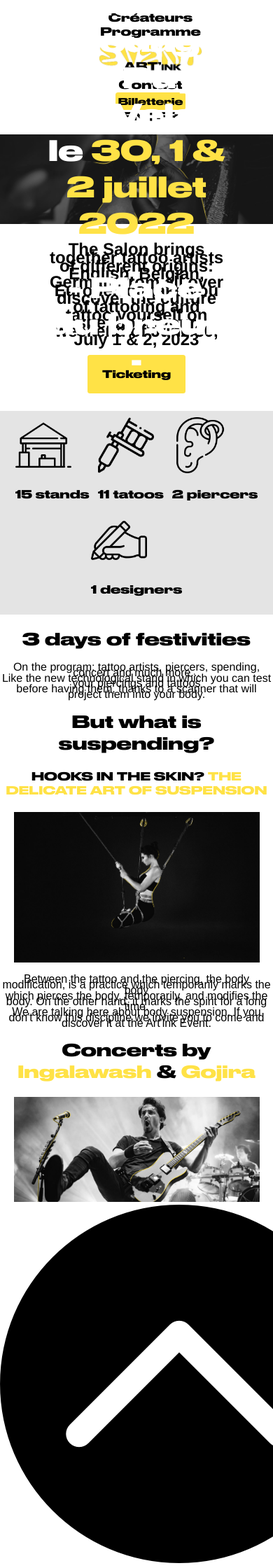
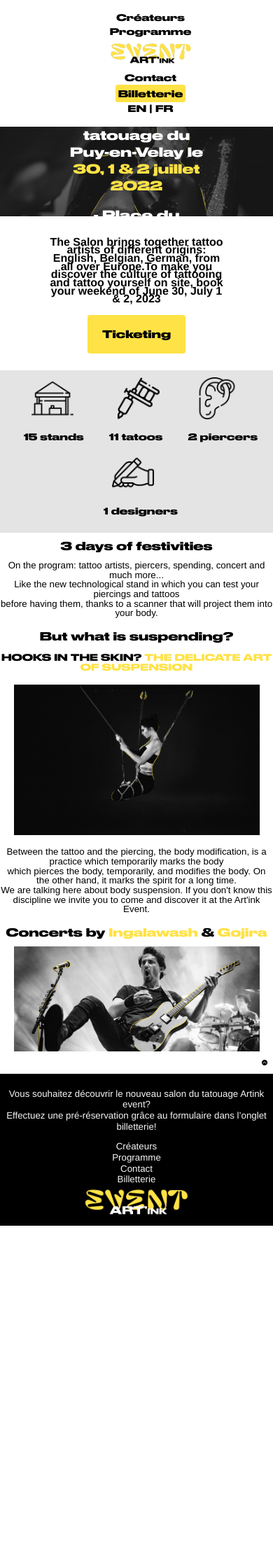
Before and after one commit to varomeas/CdPArt-inkEvent, a PHP site: page /?lang=en in a window 390 px wide; the page is wider, and only the part inside the window is pictured. Shown: the top 2240 px of that part at 70% size. After the commit the page ends 1751 px from the top of that part, so only its background shows below. Run offline with PHP 8.4, Linux system fonts and the light colour scheme.

Commit message:
update billet, footer, img, index; styles

```diff
--- a/footer.html
+++ b/footer.html
@@ -9,21 +9,16 @@
                 </p>
             </div>
             <div class="texte-footer">
-                <p>Mentions légales<br>
-                    CGU<br>
-                    Cookies<br>
-                </p>
+                <a href="créateur.php">Créateurs</a>
+                <a href="programmation.php">Programme</a>
             </div>
             <div class="texte-footer">
-                <p>
-                    Billetterie<br>
-                    Inscription<br>
-                    FAQ<br>
-                </p>
+                <a href="contact.php">Contact</a>
+                <a href="billetterie.php">Billetterie</a>
             </div>
             <div class="img-logo">
                 <div class="logo-footer">
-                <img src="img/logos/logo-noir-06.png" width="150vw">
+                <a href="index.php"><img src="img/logos/logo-noir-06.png" width="150vw"></a>
                 </div>
             </div>
         </div>
--- a/index.php
+++ b/index.php
@@ -25,7 +25,7 @@
             <img src="img/banniere.png" alt="Bannière Art'Ink" id="banniere">
             <div class="texteBanniere">
                 <p>Salon du tatouage du Puy-en-Velay le <couleur> 30, 1 & 2 juillet 2022</couleur></p>
-                <p>- Place du breuil -</p>
+                <p>- Place du Breuil -</p>
             </div>
         </div>
 
--- a/style/style-menu-footer.css
+++ b/style/style-menu-footer.css
@@ -61,21 +61,46 @@ button:hover{
 .texte-footer{
     font-family: helvetica;
     font-size:smaller;
+    line-height: 1.5vw;
+
+}
+
+.texte-footer a{
+    display: flex;
+    flex-direction: column;
+    text-decoration: none;
+    color: whitesmoke;
+}
+
+.texte-footer a:hover{
+    color: #ffe246;
 }
 
 
-/*Media*/
+/*////////////Media////////////////////////*/
 @media screen and (max-width: 700px){
+    /*MENU*/
     .nav-menu{
         flex-direction: column;
     }
 
     li{
         line-height: 5vw;
+        font-size: small;
     }
 
+    .nav-menu img{
+        width: 30vw;
+    }
+
+    /*FOOTER*/
     .container-footer{
         flex-direction: column;
     }
 
+    .texte-footer{
+        text-align: center;
+        line-height: 4vw;
+    }
+
 }
--- a/style/style.css
+++ b/style/style.css
@@ -154,22 +151,59 @@ text-align: center;
 
 .suspend p{
   font-family: Arial, Helvetica, sans-serif;
-
   margin-bottom: 5vw;
   line-height: 2vw;
 }
 
-
 /*titre concerts*/
-
-
 .textConcert couleur{
   color: #ffe246;
 }
 
+/*//////////////Media ACCUEIL////////////*/
+@media screen and (max-width: 750px){
+  .texteBanniere p{
+    font-size: large;
+  }
 
+  h2{
+    font-size: medium;
+    line-height: 3.5vw;
+  }
 
+  .button-day button a{
+    font-size:smaller;
+  }
 
+  .flexActivites img{
+    width: 60px;
+    margin-left: 6vw;
+  }
+  .flexActivites p{
+    font-size:small;
+    margin-left: 3vw;
+  }
+
+  .flexActivites{
+    display: flex;
+    justify-content: space-around;
+  }
+
+  .festivite p{
+    font-size: smaller;
+    line-height: 3.5vw;
+  }
+
+  h4{
+    font-size: small;
+    line-height: 3.5vw;
+  }
+
+  .suspend p{
+    font-size: smaller;
+    line-height: 3.5vw;
+  }
+}
 
 /*///////////////////////////////////CREATEURS///////////////////////////////*/
 .h1-crea{
@@ -344,6 +408,53 @@ button a:hover{
   margin-bottom: 3vw;
 }
 
+/*////////////////Media PROGRAMME///////////////////////*/
+@media screen and (max-width: 700px){
+  .programmation{
+      flex-direction: column;
+  }
+ .texteBanniere{
+  font-size:x-large;
+ }
+  .titre_prog{
+    line-height: 5vw;
+    font-size:medium;
+  }
+
+  .texte h4{
+      line-height: 5vw;
+      font-size:smaller;
+  }
+
+  .time{
+  font-size:smaller;
+}
+
+  .button-day button a{
+    font-size:smaller;
+}
+  .icone img{
+    width: 80px;
+  }
+
+  .artiste img{
+    width: 100px;
+  }
+
+  .plan h2{
+    line-height: 5vw;
+    font-size:medium;
+}
+
+  .image-plan{
+  display: flex;
+  justify-content: center;
+}
+  .image-plan img{
+  width: 90%;
+}
+}
+
 
 /*/////////////////////////////////////////////Billeterie////////////////////////////////////////////////*/
 fieldset {
@@ -475,3 +572,21 @@ input{
   width: 80vw;
   margin-top: 3vw;
 }
+
+/*///////////////////media CONTACT//////////*/
+@media screen and (max-width: 700px){
+  .section-contact p{
+    font-size:smaller;
+  }
+}
+
+/*/////////////////////////////////////scroll fleche//////////////////////////////////////*/
+#scroll_to_top img{
+  width: 2vw;
+}
+
+#scroll_to_top{
+  display: flex;
+  justify-content: end;
+  margin-right: 2vw;
+}
```
Also changed, not shown: other parts of style/style.css (+45 -32 lines), billetterie.php (+11 -2 lines), img/logos/logo-noir-06.png.
